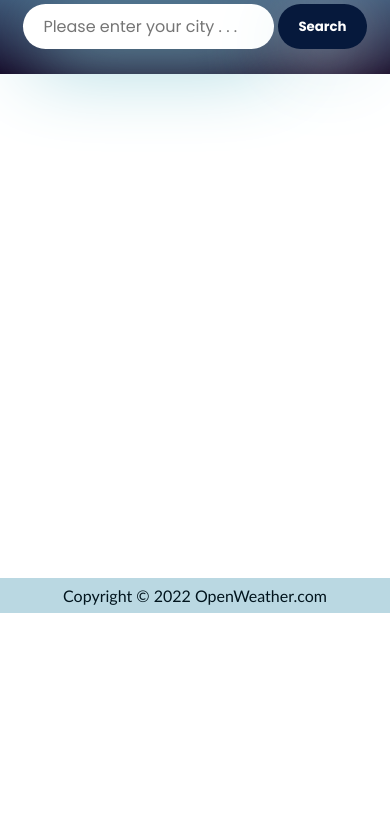
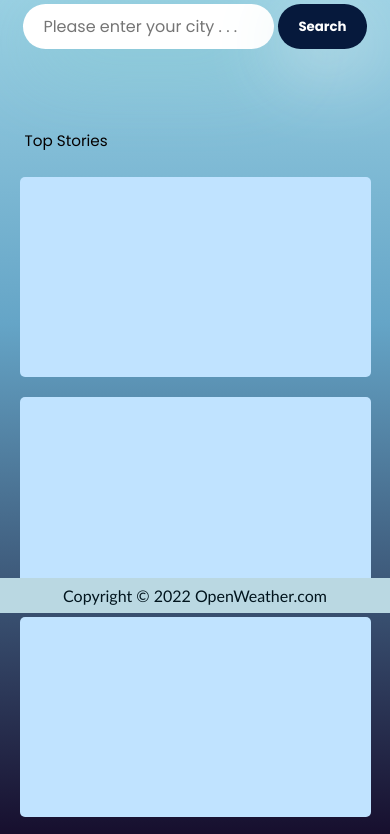
Before and after one commit to codemaniac-sahil/weather-app-api, a plain HTML site: page index.html in a window 390 px wide. Shown: the part 231-1065 px from the top of the page. Before the commit the page ends 844 px from the top, so only its background shows below. Drawn offline with Linux system fonts and the light colour scheme; a web font is replaced by a local one.

Commit message:
Made the top stories visible in mobile view (#35)
The top stories tab are now visible in mobile view and extended the background so that it covers the entire mobile screen. Also added smooth html scrolling for the top button functionality.

```diff
--- a/style.css
+++ b/style.css
@@ -8,6 +8,9 @@
   box-sizing: border-box;
   font-family: 'Poppins', sans-serif;
   color: #333;
+}
+html {
+    scroll-behavior: smooth;
 }
 
 html {
@@ -167,6 +170,9 @@ input:focus {
 }
 
 @media screen and (max-width: 480px){
+    body {
+        height: 100%;
+    }
     .navbar{
         display: flex;
         flex-direction: column;
@@ -266,10 +272,26 @@ input:focus {
         color: cornflowerblue;
     }
 
-    .news-cards{
-        display: none;
+    .news-cards {
+        display: block;
+        margin: 50px auto;
+        width: 90%;
     }
 
+    .news-cards .cards-holder{
+        height: auto;
+        width: 100%;
+        display: flex;
+        flex-direction: column;
+        justify-content: space-between;
+    }
+
+    .cards-holder .card {
+        width: 100%;
+        height: 200px;
+        margin: 10px 0px;
+        box-sizing: border-box;
+    }
 
 }
 
```
